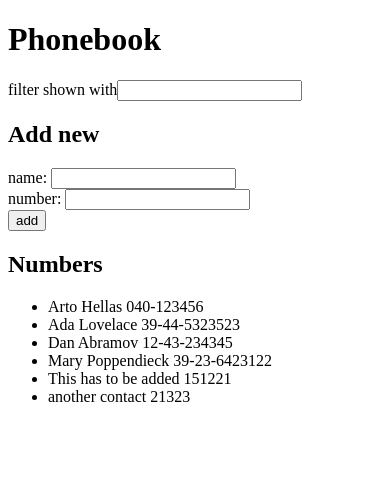
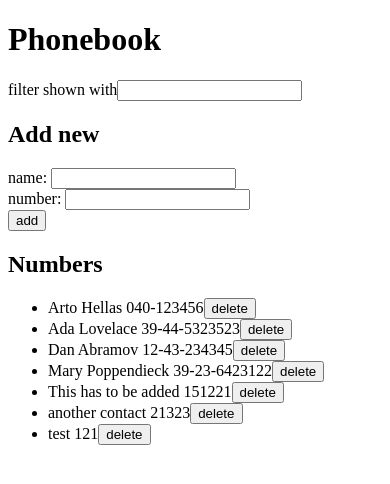
Before and after one commit to deboragaleano/fullstackopen, a React (Create React App) app in the folder part2/phonebook/: page / in a window 390 px wide. Shown: the top 484 px of the page. Built offline with nearby package versions, Linux system fonts and the light colour scheme; data requests are answered from the project's data file.

Commit message:
phonebook step9-delete-contact

```diff
--- a/part2/phonebook/db.json
+++ b/part2/phonebook/db.json
@@ -29,6 +29,11 @@
       "name": "another contact",
       "number": "21323",
       "id": 6
+    },
+    {
+      "name": "test",
+      "number": "121",
+      "id": 7
     }
   ]
 }
--- a/part2/phonebook/src/App.js
+++ b/part2/phonebook/src/App.js
@@ -28,10 +28,14 @@ const PersonFrom = ({name, number, nameChange, addContact, numberChange}) => {
   )
 }
 
-const Persons = ({persons}) => {
+const Persons = ({persons, deleteContact}) => {
   return (
   <ul>
-    {persons.map(person => <li key={person.name}>{person.name} {person.number}</li>)}
+    {persons.map(person =>
+    <li key={person.name}>{person.name} {person.number}
+      <button onClick={() => deleteContact(person.id)}>delete</button>
+    </li>
+    )}
   </ul>
   )
 }
@@ -58,12 +62,18 @@ const App = () => {
     isTheSame ? alert(`${newName} is already added to the phonebook`) :
 
     contact
-      .addContact(contactToAdd)
+      .create(contactToAdd)
       .then(returnedContact => {
         setPersons([...persons, returnedContact])
         setNewName('');
         setNewNumber('');
       })
+  }
+
+  const deleteContact = (id) => {
+    const removeContacts = persons.filter(p =>
+      p.id === id ? window.confirm(`delete ${p.name}`) ? p.id !== id : p: p)
+    setPersons(removeContacts)
   }
 
   const searchContact = (e) => {
@@ -106,7 +116,10 @@ const App = () => {
       />
 
       <h2>Numbers</h2>
-      <Persons persons={persons}/>
+      <Persons
+        persons={persons}
+        deleteContact={deleteContact}
+        />
     </div>
   )
 }
--- a/part2/phonebook/src/services/contact.js
+++ b/part2/phonebook/src/services/contact.js
@@ -9,9 +9,9 @@ const getContacts = () => {
 
 
 // add - POST
-const addContact = (contact) => {
+const create = (contact) => {
     const request = axios.post(base_URL, contact)
     return request.then(resp => resp.data)
 }
 
-export default {getContacts, addContact}
+export default {getContacts, create}
```
